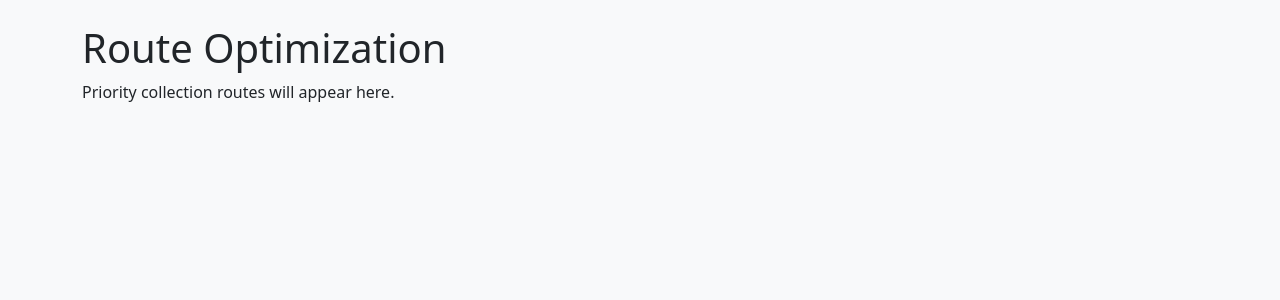
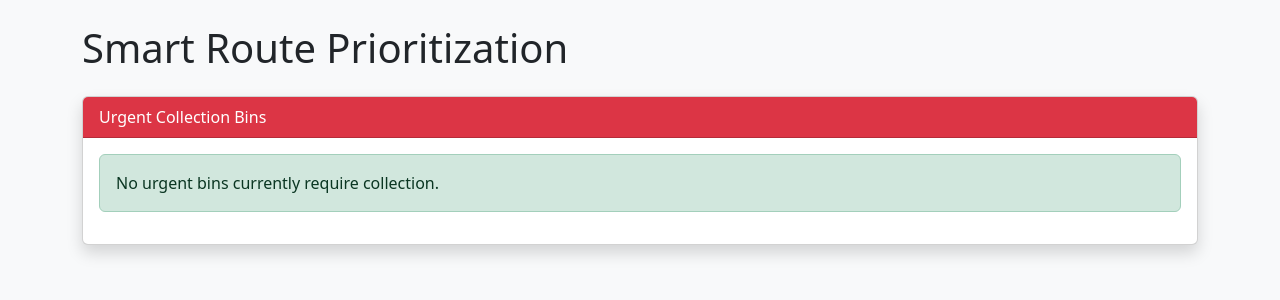
Before and after one commit to NuhaMana/smart-waste-system, a Flask app: page /routes in a window 1280 px wide. Shown: the part 56-356 px from the top of the page. Run offline with Flask 3, Linux system fonts and the light colour scheme; data that the repository does not hold is empty.

Commit message:
Added smart route prioritization system for high priority bins

```diff
--- a/app.py
+++ b/app.py
@@ -57,7 +57,42 @@ def analytics():
 
 @app.route("/routes")
 def routes():
-    return render_template("routes.html")
+
+    data = get_data()
+
+    latest_bins = {}
+
+    # Keep latest entry per bin
+    for row in data:
+        bin_id = row[0]
+
+        if bin_id not in latest_bins:
+            latest_bins[bin_id] = row
+
+    priority_bins = []
+
+    for row in latest_bins.values():
+
+        fill_level = row[1]
+
+        if fill_level >= 80:
+
+            priority_bins.append({
+                "bin_id": row[0],
+                "fill_level": fill_level,
+                "timestamp": row[2]
+            })
+
+    # Highest fill level first
+    priority_bins.sort(
+        key=lambda x: x["fill_level"],
+        reverse=True
+    )
+
+    return render_template(
+        "routes.html",
+        priority_bins=priority_bins
+    )
 
 
 if __name__ == "__main__":
--- a/templates/routes.html
+++ b/templates/routes.html
@@ -2,8 +2,70 @@
 
 {% block content %}
 
-<h1>Route Optimization</h1>
+<h1 class="mb-4">Smart Route Prioritization</h1>
 
-<p>Priority collection routes will appear here.</p>
+<div class="card shadow">
+
+    <div class="card-header bg-danger text-white">
+        Urgent Collection Bins
+    </div>
+
+    <div class="card-body">
+
+        {% if priority_bins %}
+
+        <table class="table table-striped table-hover">
+
+            <thead class="table-dark">
+
+                <tr>
+                    <th>Priority</th>
+                    <th>Bin ID</th>
+                    <th>Fill Level (%)</th>
+                    <th>Status</th>
+                    <th>Timestamp</th>
+                </tr>
+
+            </thead>
+
+            <tbody>
+
+                {% for bin in priority_bins %}
+
+                <tr>
+
+                    <td>{{ loop.index }}</td>
+
+                    <td>{{ bin.bin_id }}</td>
+
+                    <td>{{ bin.fill_level }}</td>
+
+                    <td>
+                        <span class="badge bg-danger">
+                            HIGH PRIORITY
+                        </span>
+                    </td>
+
+                    <td>{{ bin.timestamp }}</td>
+
+                </tr>
+
+                {% endfor %}
+
+            </tbody>
+
+        </table>
+
+        {% else %}
+
+            <div class="alert alert-success">
+                No urgent bins currently require collection.
+            </div>
+
+        {% endif %}
+
+    </div>
+
+</div>
 
 {% endblock %}
```
